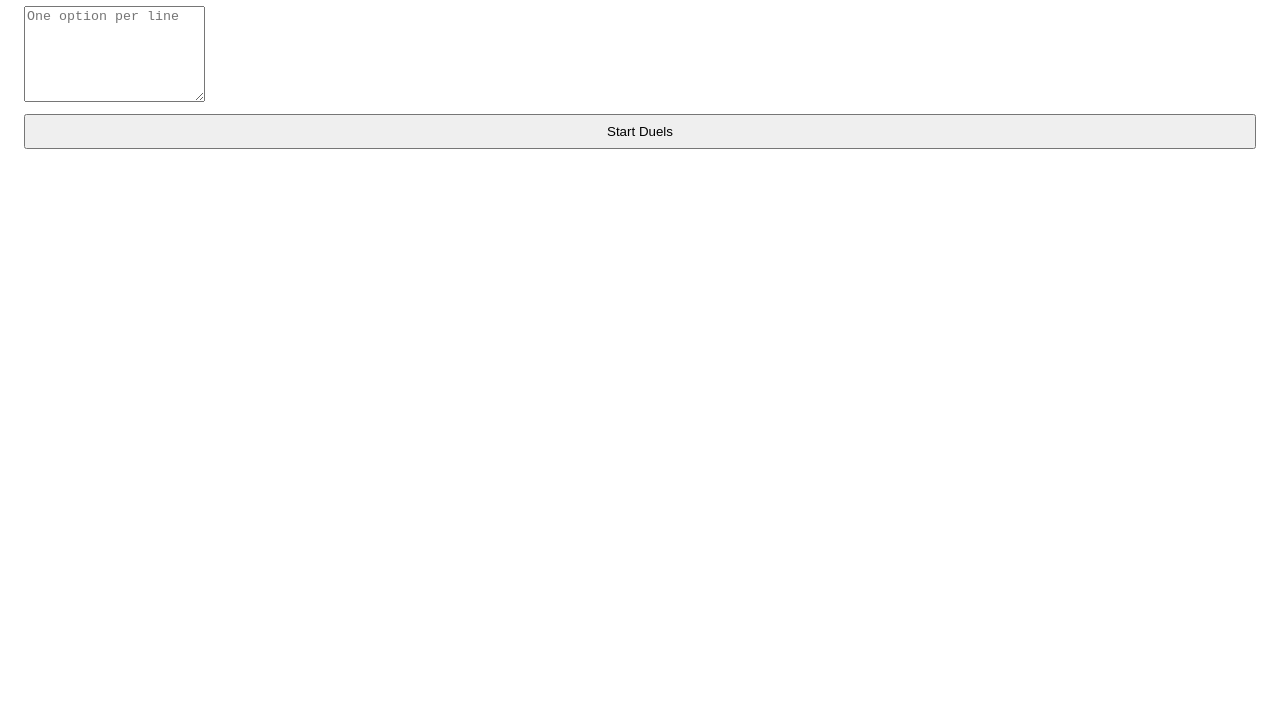
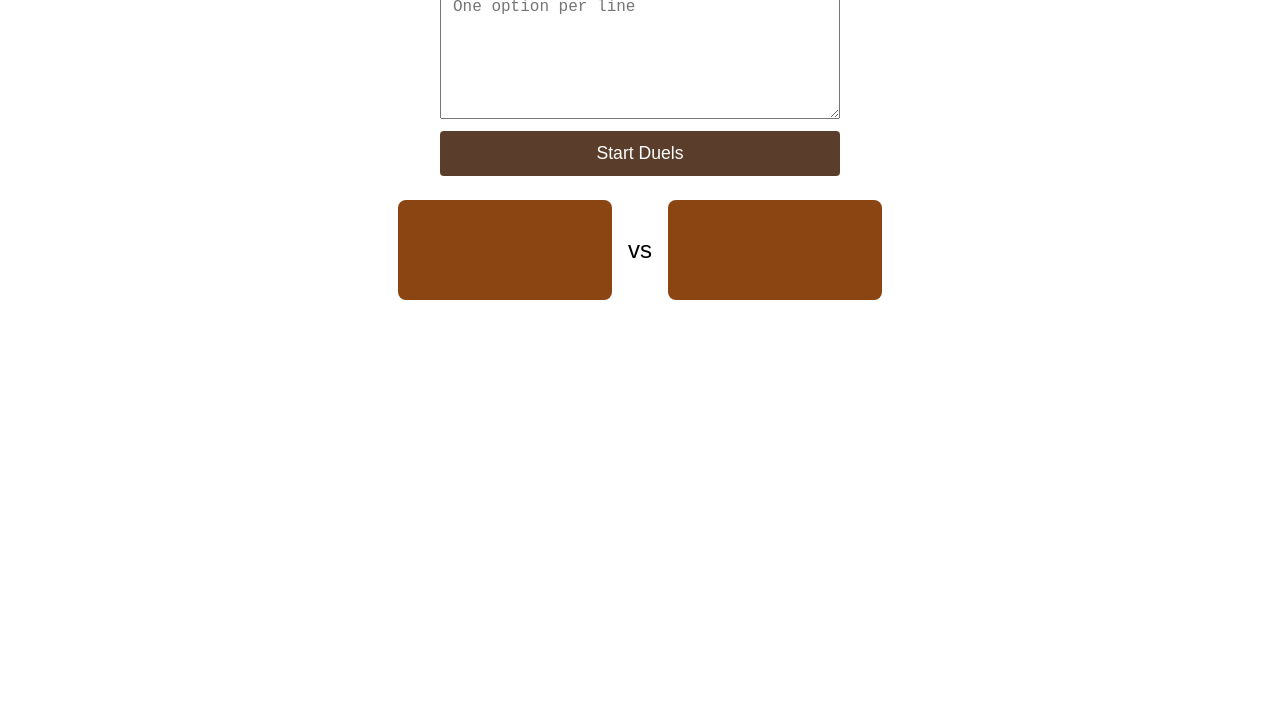
Before and after one commit to Grimjar-Bloodbeard/Decisionmaker0.0, a plain HTML site: page index.html in a window 1280 px wide. Shown: the part 76-800 px from the top of the page. Drawn offline with Linux system fonts and the light colour scheme.

Commit message:
opossum duels

```diff
--- a/styles.css
+++ b/styles.css
@@ -1,51 +1,33 @@
-/* styles.css */
-
-/* Base page styles */
+* { box-sizing: border-box; margin: 0; padding: 0; }
 body {
   font-family: sans-serif;
+  display: flex;
+  flex-direction: column;
+  align-items: center;
   padding: 1rem;
-  background: #fff;
-  color: #333;
 }
-
-/* Hide elements by default */
-.hidden {
-  display: none;
+.hidden { display: none; }
+#setup { width: 100%; max-width: 400px; }
+textarea {
+  width: 100%; margin: 0.5rem 0; padding: 0.75rem;
+  font-size: 1rem; resize: vertical;
 }
-
-/* Headings */
-h1,
-h2 {
-  margin-top: 0;
+button {
+  width: 100%; padding: 0.75rem; font-size: 1.1rem;
+  margin-bottom: 1rem; background: #5a3e2b; color: #fff;
+  border: none; border-radius: 4px;
 }
-
-/* Form controls */
-select,
-button {
-  margin: 0.5rem 0;
-  padding: 0.5rem;
-  width: 100%;
-  box-sizing: border-box;
+#duel {
+  display: flex; align-items: center; justify-content: space-between;
+  width: 100%; max-width: 500px;
 }
-
-/* Slider row layout */
-.slider-row {
-  display: flex;
-  justify-content: space-between;
-  align-items: center;
-  margin: 0.5rem 0;
+.duel-btn {
+  flex: 1; padding: 1.5rem; margin: 0.5rem;
+  font-size: 1.2rem; background: #8b4513; color: #fff;
+  border: none; border-radius: 8px; min-height: 100px;
 }
-
-.slider-row label {
-  flex: 1;
+.versus {
+  font-size: 1.5rem; margin: 0 0.5rem;
 }
-
-.slider-row input[type="range"] {
-  flex: 2;
-  margin: 0 0.5rem;
-}
-
-.slider-row span {
-  width: 2rem;
-  text-align: right;
-}
+#champion { text-align: center; margin-top: 2rem; }
+#champName { font-size: 2rem; margin: 1rem 0; }
```
